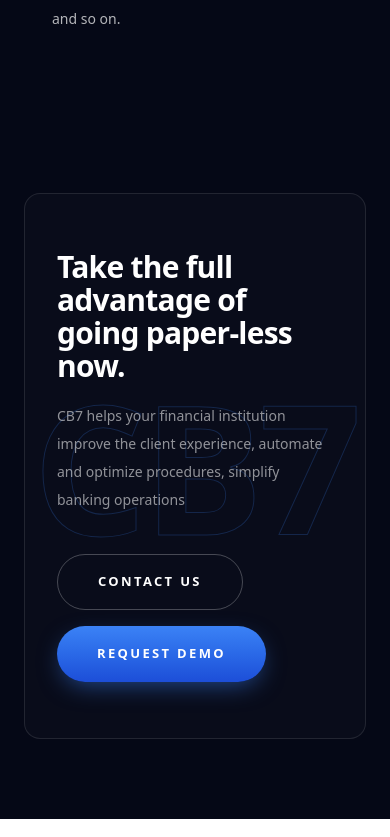
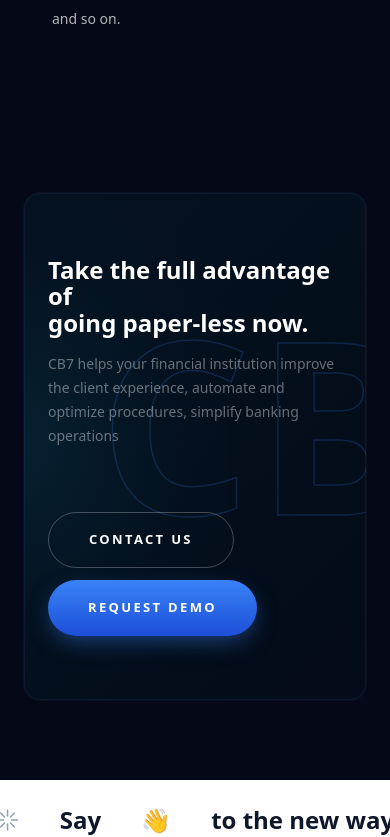
Before and after one commit to anupyadav-dev/n7-frontend-assignment, a Next.js app: page / in a window 390 px wide. Shown: the part 4947-5784 px from the top of the page. Built offline with nearby package versions, Linux system fonts and the light colour scheme.

Commit message:
fix(ui): polish core banking sections with Figma-level responsiveness and CTA alignment fixes

```diff
--- a/src/components/sections/PaperlessCTA/PaperlessCTA.tsx
+++ b/src/components/sections/PaperlessCTA/PaperlessCTA.tsx
@@ -5,48 +5,76 @@
 
 export default function PaperlessCTA() {
   return (
-    <section className="relative overflow-hidden bg-[#050816] py-20 text-white lg:py-28">
+    <section className="relative bg-[#050816] py-20 sm:py-24 lg:py-32 text-white">
       <div className="mx-auto max-w-7xl px-6 lg:px-8">
-        <div className="relative overflow-hidden rounded-2xl border border-white/10 bg-white/[0.02] px-8 py-14 lg:px-16 lg:py-20">
-          {/* CB7 outline watermark */}
+        {/* CARD */}
+        <div
+          className="relative overflow-hidden rounded-2xl px-6 sm:px-10 lg:px-16 py-16 sm:py-20 lg:py-32"
+          style={{
+            background:
+              "linear-gradient(135deg, rgba(5,18,32,0.97) 0%, rgba(3,12,24,0.99) 100%)",
+            boxShadow:
+              "inset 0 0 0 1px rgba(59,130,246,0.10), 0 0 0 1px rgba(255,255,255,0.03)",
+          }}
+        >
+          {/* LEFT GLOW */}
           <div
             aria-hidden
-            className="pointer-events-none absolute inset-0 flex select-none items-center justify-center"
+            className="pointer-events-none absolute inset-y-0 left-0 w-[60%]"
+            style={{
+              background:
+                "radial-gradient(ellipse at left, rgba(14,116,144,0.16) 0%, rgba(3,30,55,0.08) 55%, transparent 80%)",
+            }}
+          />
+
+          {/* CB7 WATERMARK */}
+          <div
+            aria-hidden
+            className="pointer-events-none absolute inset-0 flex items-center overflow-hidden select-none"
           >
             <span
-              className="whitespace-nowrap font-bold leading-none tracking-tight text-transparent"
+              className="whitespace-nowrap font-bold leading-none text-transparent"
               style={{
-                fontSize: "clamp(180px, 22vw, 360px)",
-                WebkitTextStroke: "1px rgba(59, 130, 246, 0.22)",
+                fontSize: "clamp(240px, 36vw, 640px)",
+                letterSpacing: "0.02em",
+                WebkitTextStroke: "1.5px rgba(59,130,246,0.20)",
+                transform: "translate(16%, -10%)",
               }}
             >
               CB7
             </span>
           </div>
 
+          {/* CONTENT */}
           <motion.div
             initial={{ opacity: 0, y: 30 }}
             whileInView={{ opacity: 1, y: 0 }}
             viewport={{ once: true, margin: "-100px" }}
-            transition={{ duration: 0.8, ease: [0.22, 1, 0.36, 1] }}
-            className="relative z-10 grid items-center gap-10 lg:grid-cols-[1.3fr_1fr] lg:gap-16"
+            transition={{ duration: 0.8 }}
+            className="relative z-10 grid items-start gap-10 lg:grid-cols-2"
           >
+            {/* LEFT */}
             <div>
-              <h2 className="text-3xl font-semibold leading-[1.1] tracking-tight text-white sm:text-4xl lg:text-5xl">
+              <h2 className="text-2xl sm:text-3xl lg:text-4xl font-semibold leading-[1.1]">
                 Take the full advantage of
                 <br />
                 going paper-less now.
               </h2>
-              <p className="mt-5 max-w-md text-sm leading-7 text-white/55 sm:text-base">
+
+              <p className="mt-4 text-sm sm:text-base leading-6 text-white/40 max-w-md">
                 CB7 helps your financial institution improve the client
                 experience, automate and optimize procedures, simplify banking
                 operations
               </p>
             </div>
 
-            <div className="flex flex-wrap items-center gap-4 lg:justify-end">
-              <Button variant="secondary">Contact Us</Button>
-              <Button variant="primary">Request Demo</Button>
+            {/* RIGHT — RESPONSIVE BUTTONS */}
+            <div className="flex lg:justify-start justify-start items-start">
+              <div className="flex flex-col sm:flex-row items-start sm:items-center gap-3 sm:gap-4 mt-6 lg:mt-8">
+                <Button variant="secondary">Contact Us</Button>
+
+                <Button variant="primary">Request Demo</Button>
+              </div>
             </div>
           </motion.div>
         </div>
```
